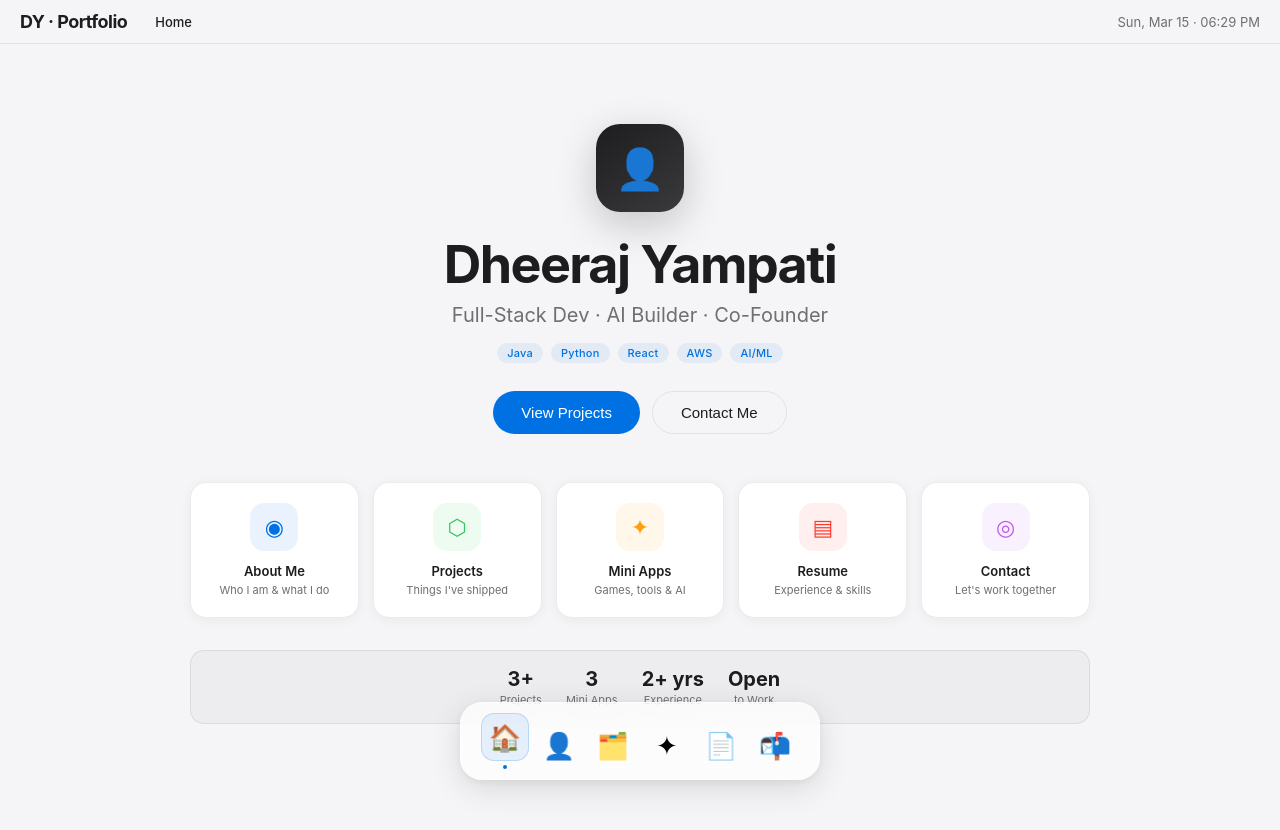
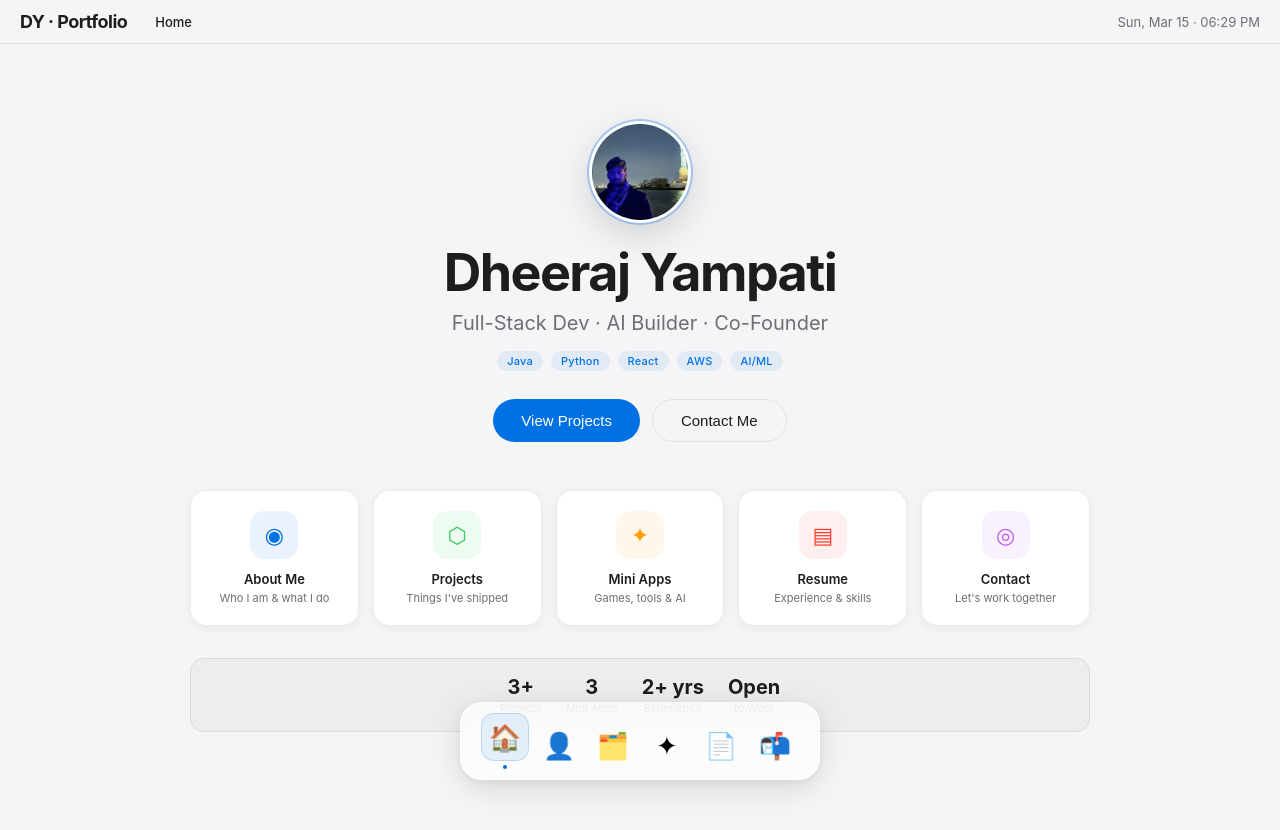
Before and after one commit to Dheeraj-Rex/portfolio-os, a React (Vite) app: page / in a window 1280 px wide. Built offline with nearby package versions, Linux system fonts and the light colour scheme.

Commit message:
feat: add profile photo

```diff
--- a/src/App.jsx
+++ b/src/App.jsx
@@ -118,11 +118,16 @@ const HomeSection = ({ onNav }) => {
       {/* Hero */}
       <div className="fadeUp" style={{ textAlign: "center", padding: "60px 0 48px" }}>
         <div style={{
-          width: 88, height: 88, borderRadius: 24, margin: "0 auto 24px",
-          background: "linear-gradient(145deg, #1d1d1f 0%, #3a3a3c 100%)",
-          display: "flex", alignItems: "center", justifyContent: "center",
-          fontSize: 40, boxShadow: "0 12px 40px rgba(0,0,0,0.2)"
-        }}>👤</div>
+          width: 96, height: 96, borderRadius: "50%", margin: "0 auto 24px",
+          overflow: "hidden",
+          boxShadow: "0 0 0 3px #fff, 0 0 0 5px rgba(0,113,227,0.3), 0 12px 40px rgba(0,0,0,0.18)"
+        }}>
+          <img
+            src="/profile.png"
+            alt="Dheeraj Yampati"
+            style={{ width: "100%", height: "100%", objectFit: "cover", objectPosition: "center top" }}
+          />
+        </div>
         <h1 style={{ fontSize: 52, fontWeight: 700, color: colors.text, letterSpacing: "-0.03em", lineHeight: 1.1 }}>
           Dheeraj Yampati
         </h1>
```
Also changed, not shown: public/profile.png (added).
